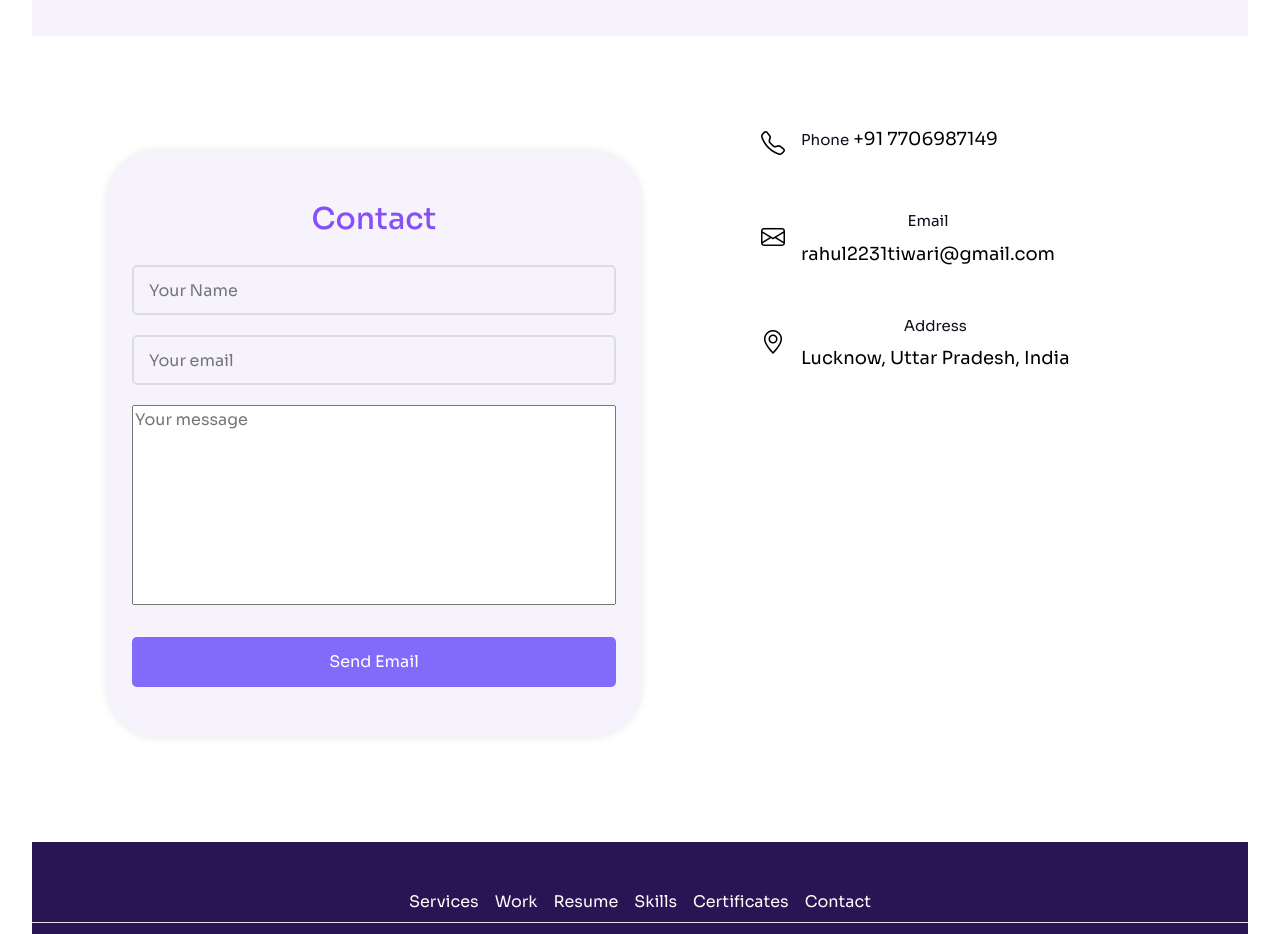
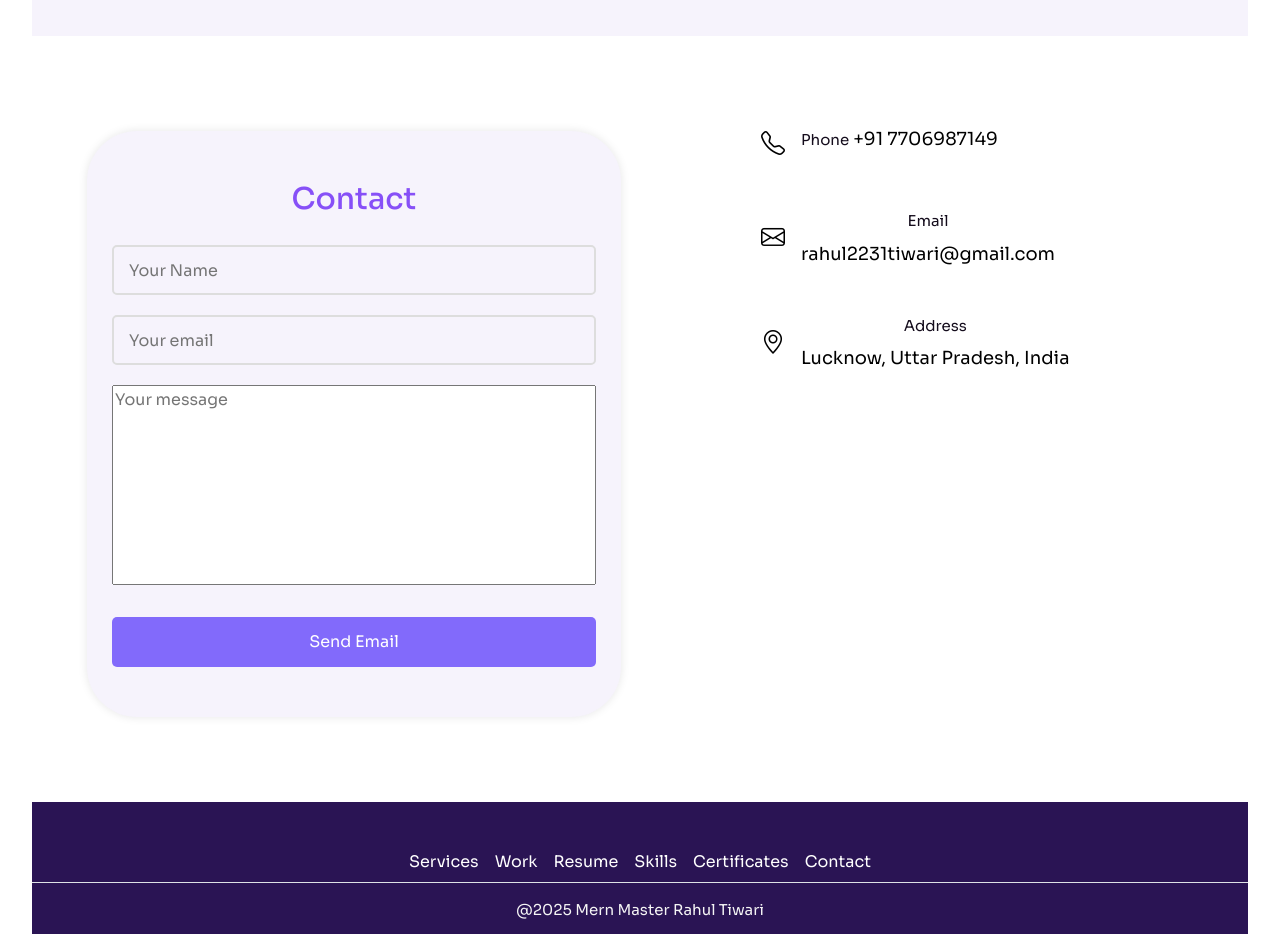
Before and after one commit to RahulCodeTiwari/Portfolio, a React (Vite) app: page / in a window 1280 px wide. Shown: the part 4740-5674 px from the top of the page. Built offline with nearby package versions, Linux system fonts and the light colour scheme.

Commit message:
Update Contact.css

```diff
--- a/src/components/Contact/Contact.css
+++ b/src/components/Contact/Contact.css
@@ -13,7 +13,7 @@ form {
     border-radius: 8px;
     box-shadow: 0 0 10px rgba(0, 0, 0, 0.1);
     color: #333;
-    margin: 25px;
+    margin: 5px;
 }
 
 form h2 {
```
